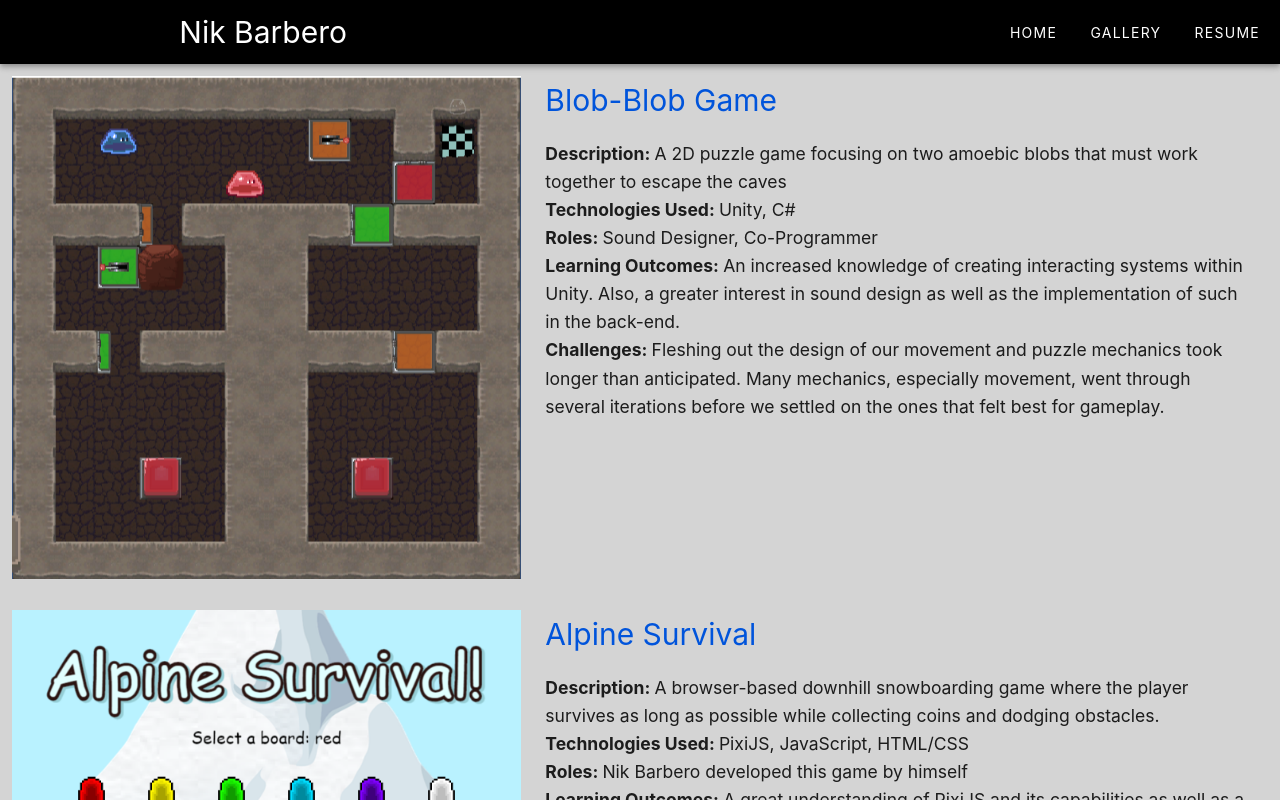
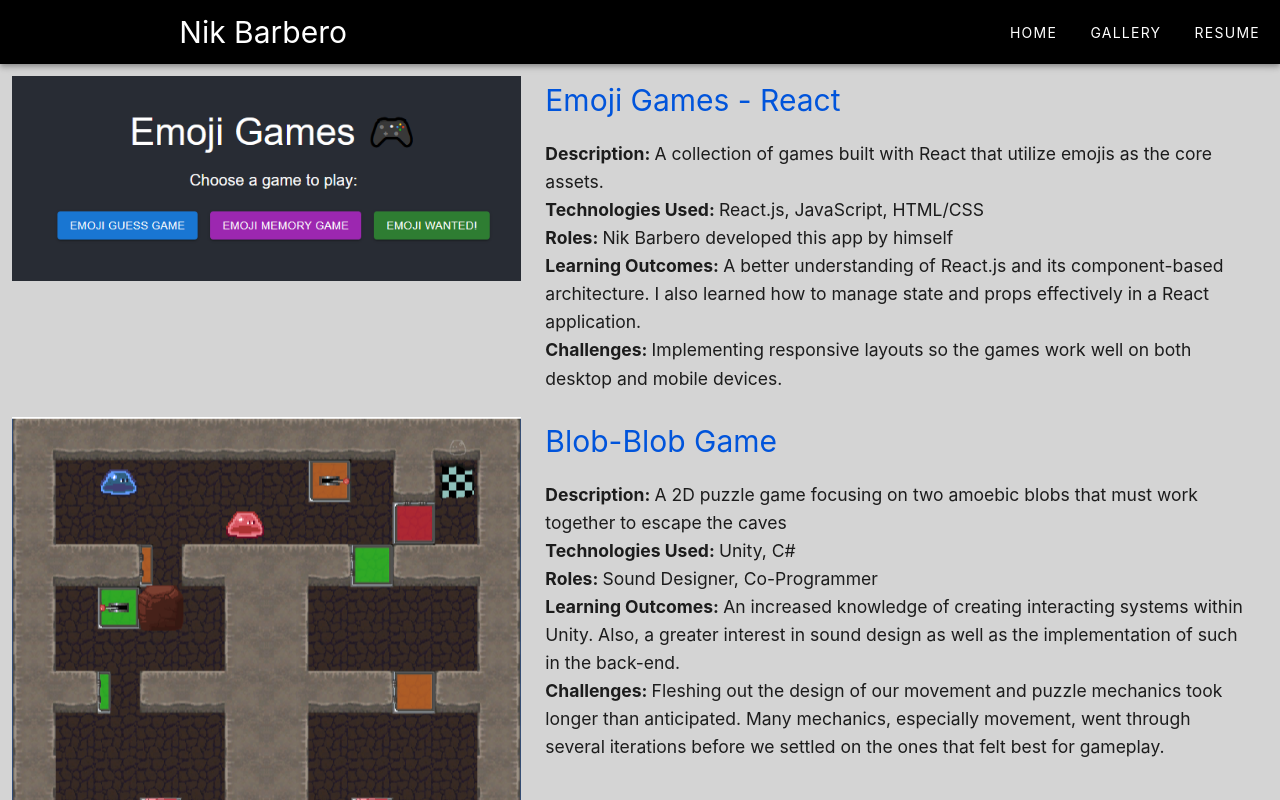
Before and after one commit to nfb1799/portfolio, a Vue app in the folder portfolio/: page /gallery in a window 1280 px wide. Shown: the top 800 px of the page. Built offline with nearby package versions, Linux system fonts and the light colour scheme.

Commit message:
Added emoji-games to gallery

```diff
--- a/portfolio/src/views/Gallery.vue
+++ b/portfolio/src/views/Gallery.vue
@@ -21,11 +21,22 @@ import Blob from '../assets/blob.png'
 import Ptcg from '../assets/ptcg.png'
 import Snake from '../assets/snake.png'
 import Project from '../components/Project.vue'
+import EmojiReact from '../assets/emoji-react.png'
 export default {
   components: {Project},
   data () {
     return {
       projects: [
+        {
+          title: 'Emoji Games - React',
+          link: 'https://nfb1799.github.io/emoji-games-react/',
+          imageSrc: EmojiReact,
+          description: 'A collection of games built with React that utilize emojis as the core assets.',
+          technologies: 'React.js, JavaScript, HTML/CSS',
+          roles: 'Nik Barbero developed this app by himself',
+          learningOutcomes: 'A better understanding of React.js and its component-based architecture. I also learned how to manage state and props effectively in a React application.',
+          challenges: 'Implementing responsive layouts so the games work well on both desktop and mobile devices.',
+        },
         {
           title: 'Blob-Blob Game',
           link: 'https://telepathicgrunt.itch.io/blob-blob-game',
--- a/portfolio/src/views/Home.vue
+++ b/portfolio/src/views/Home.vue
@@ -35,7 +35,7 @@
               <h2 style="font-weight: bold;">
                 I graduated Summa Cum Laude with a degree in Game Design and Development from Rochester Institute of Technology.
                 I enjoy solving coding puzzles and seeing my ideas come to fruition in the form of web functionality.
-                I have been working as a vue developer since I graduated am always seeking advancement opportunities.
+                I have been working as a vue developer since I graduated and am always seeking advancement opportunities.
               </h2>
             </v-col>
           </v-row>
@@ -63,7 +63,7 @@
               <h4 style="font-weight: bold;">
                 I graduated Summa Cum Laude with a degree in Game Design and Development from Rochester Institute of Technology.
                 I enjoy solving coding puzzles and seeing my ideas come to fruition in the form of web functionality.
-                I have been working as a vue developer since I graduated am always seeking advancement opportunities.
+                I have been working as a vue developer since I graduated and am always seeking advancement opportunities.
               </h4>
             </v-col>
           </v-row>
```
Also changed, not shown: portfolio/src/assets/emoji-react.png (added), 1 other file (tests, documents, lock files or other folders).
